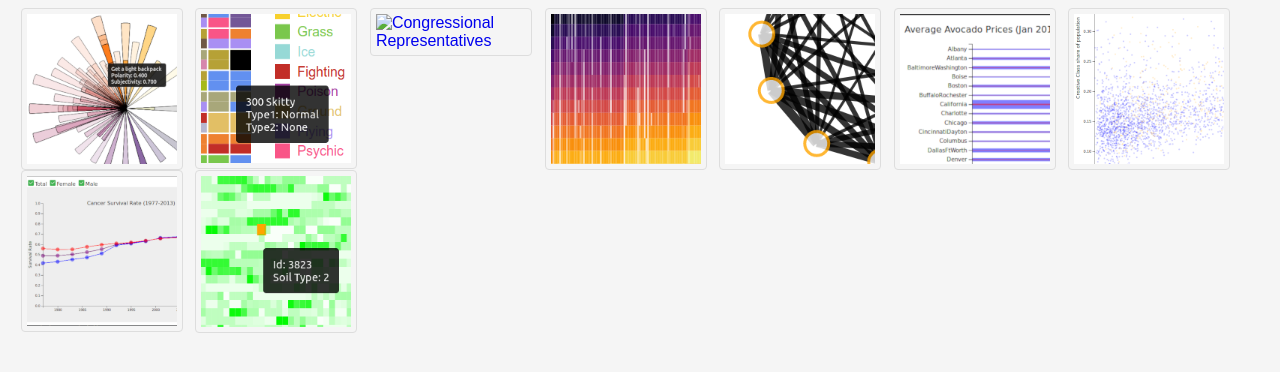
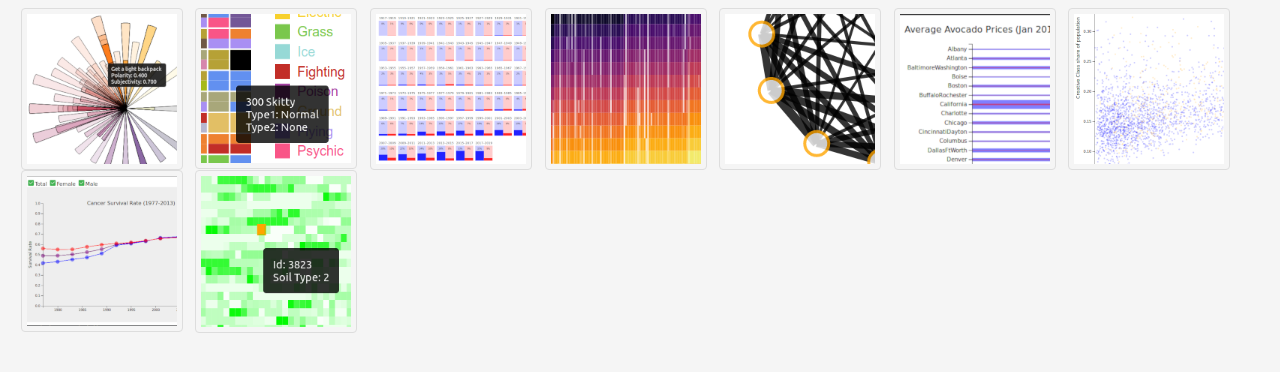
Before and after one commit to Ecboxer/Ecboxer.github.io, a plain HTML site: page dataViz/index.html in a window 1280 px wide. Drawn offline with nearby package versions, Linux system fonts and the light colour scheme.

Commit message:
Corrected src typo

```diff
--- a/dataViz/index.html
+++ b/dataViz/index.html
@@ -26,7 +26,7 @@
 		<img src="../images/PokemonTypesThumbnail.png" alt="Pokemon Types" title="Pokemon Types Visualization">
 	    </a>
 	    <a href="congGender/">
-		<img scr="../images/congGenderThumbnail.png" alt="Congressional Representatives" title="Congressional Representatives by Gender">
+		<img src="../images/congGenderThumbnail.png" alt="Congressional Representatives" title="Congressional Representatives by Gender">
 	    </a>
 	    <a href="sunlightViz/">
 		<img src="../images/weatherDataThumbnail.png" alt="Sunlight and Visibility" title="Sunlight and Visibility Visualization">
```
